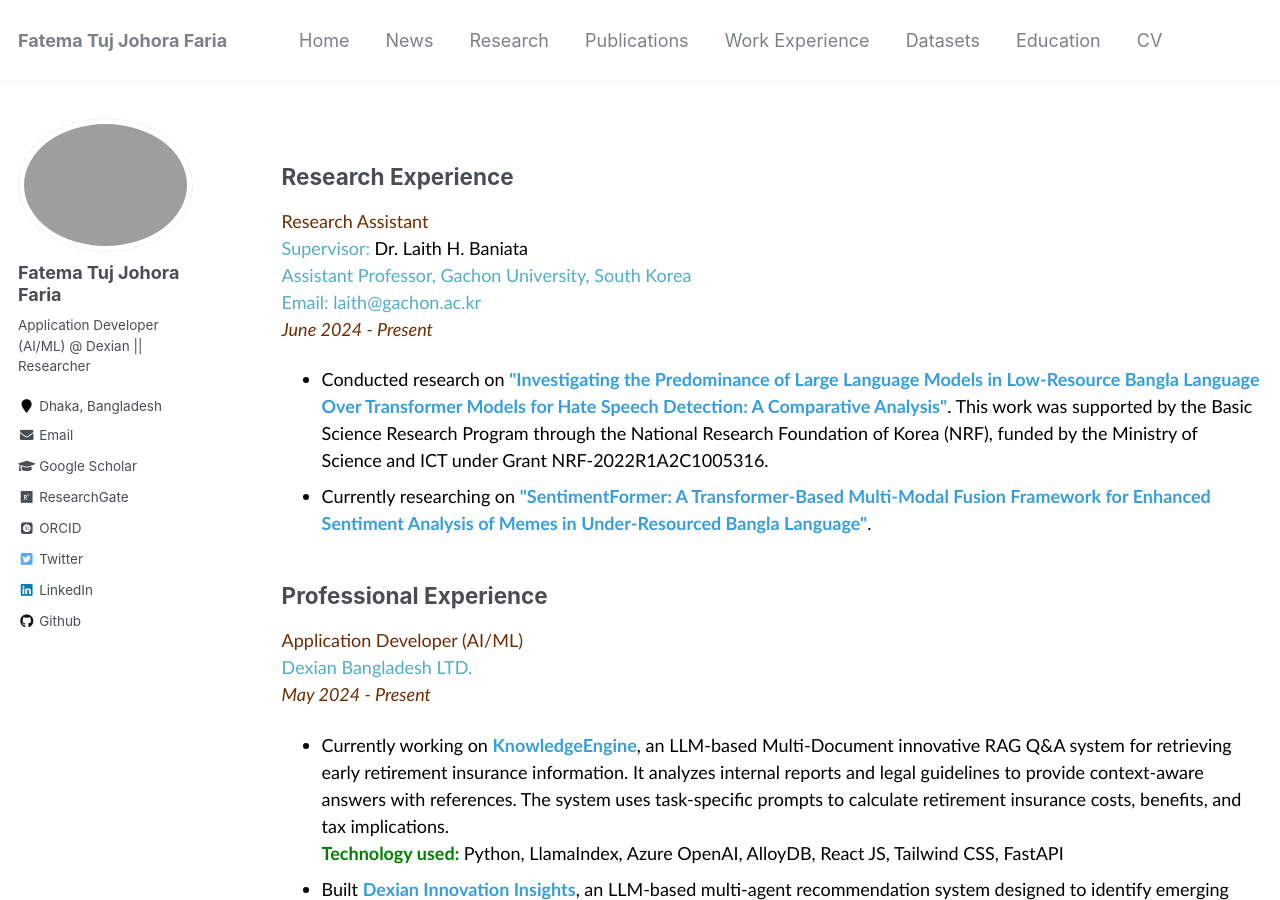
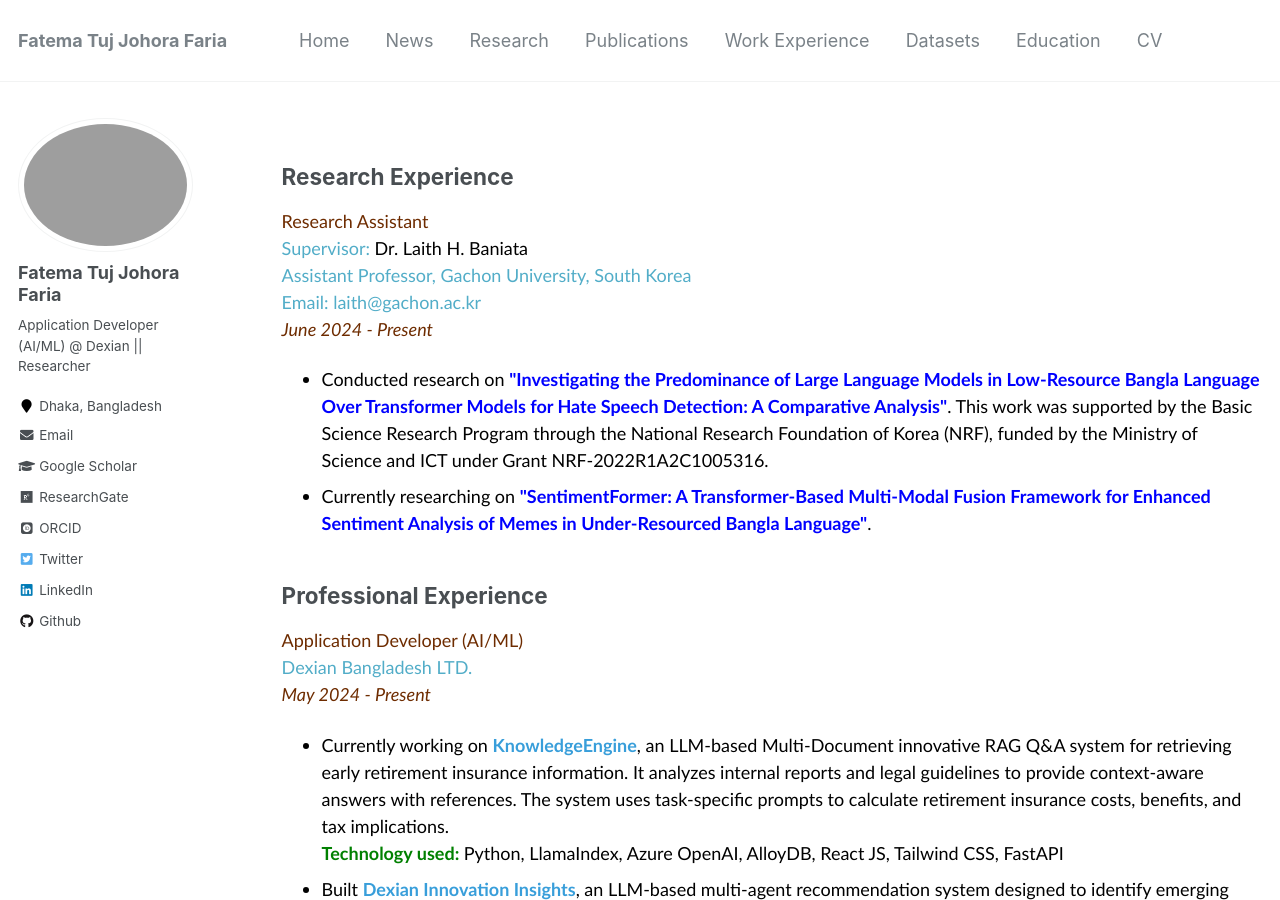
Before and after one commit to fatemafaria142/fatemafaria142.github.io, a Jekyll site: the page built from _pages/work.md, in a window 1280 px wide and 900 px high. Built offline with Jekyll 4.4.1, drawn with Linux system fonts in a browser that asks for light colours; some web fonts are replaced.

Commit message:
Changed to Research experience

```diff
--- a/_pages/work.md
+++ b/_pages/work.md
@@ -12,9 +12,9 @@ title: ""
 [Email: laith@gachon.ac.kr](mailto:laith@gachon.ac.kr)<br/>
 <span style="color:#6E2C00"><em>June 2024 - Present</em></span>
 <ul style="font-family:Trebuchet MS; color:black;">
-<li> Conducted research on <b style="color:#389EDA">"Investigating the Predominance of Large Language Models in Low-Resource Bangla Language Over Transformer Models for Hate Speech Detection: A Comparative Analysis"</b>. This work was supported by the Basic Science Research Program through the National Research Foundation of Korea (NRF), funded by the Ministry of Science and ICT under Grant NRF-2022R1A2C1005316. </li>
+<li> Conducted research on <b style="color:blue">"Investigating the Predominance of Large Language Models in Low-Resource Bangla Language Over Transformer Models for Hate Speech Detection: A Comparative Analysis"</b>. This work was supported by the Basic Science Research Program through the National Research Foundation of Korea (NRF), funded by the Ministry of Science and ICT under Grant NRF-2022R1A2C1005316. </li>
 
-<li> Currently researching on <b style="color:#389EDA">"SentimentFormer: A Transformer-Based Multi-Modal Fusion Framework for Enhanced Sentiment Analysis of Memes in Under-Resourced Bangla Language"</b>.</li>
+<li> Currently researching on <b style="color:blue">"SentimentFormer: A Transformer-Based Multi-Modal Fusion Framework for Enhanced Sentiment Analysis of Memes in Under-Resourced Bangla Language"</b>.</li>
 </ul>
 
 
```
